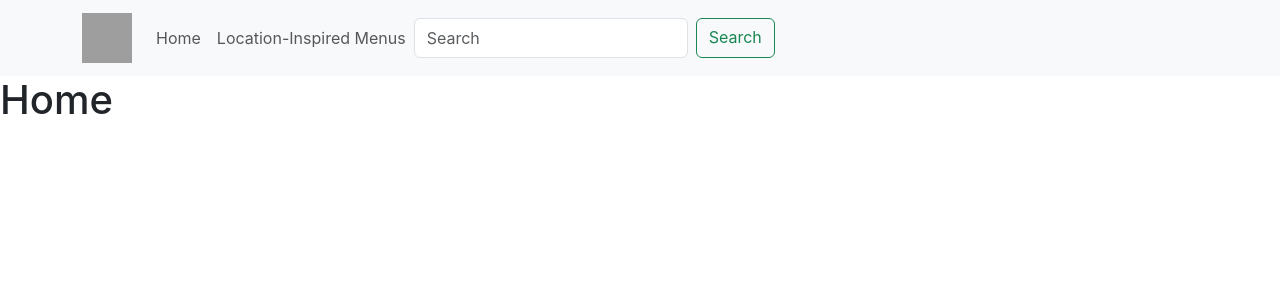
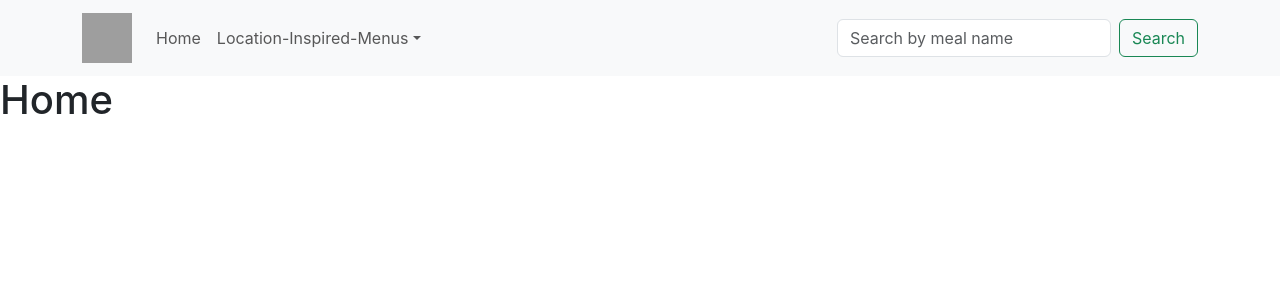
Before and after one commit to binyamolango/meal-app, a React (Create React App) app: page / in a window 1280 px wide. Shown: the top 300 px of the page. Built offline with nearby package versions, Linux system fonts and the light colour scheme; grey boxes are pictures that could not be loaded.

Commit message:
Update navbar

```diff
--- a/src/components/Navbar.js
+++ b/src/components/Navbar.js
@@ -3,11 +3,12 @@ import Container from 'react-bootstrap/Container';
 import Form from 'react-bootstrap/Form';
 import Nav from 'react-bootstrap/Nav';
 import Navbar from 'react-bootstrap/Navbar';
+import NavDropdown from 'react-bootstrap/NavDropdown';
 import { Link } from 'react-router-dom';
 
 const NavBar = () => {
   return (
-    <Navbar expand="lg" className="bg-body-tertiary">
+    <Navbar collapseOnSelect expand="lg" className="bg-body-tertiary">
       <Container>
         <Navbar.Brand as={Link} to="/">
           <img
@@ -16,21 +17,24 @@ const NavBar = () => {
             className='logo-img'
           />
         </Navbar.Brand>
-        <Navbar.Toggle aria-controls="basic-navbar-nav" />
-        <Navbar.Collapse id="basic-navbar-nav">
+        <Navbar.Toggle aria-controls="responsive-navbar-nav" />
+        <Navbar.Collapse id="responsive-navbar-nav">
           <Nav className="me-auto">
             <Nav.Link as={Link} to="/">Home</Nav.Link>
-            <Nav.Link as={Link} to="/location">Location-Inspired Menus</Nav.Link>
+            <NavDropdown title="Location-Inspired-Menus" id="collapsible-nav-dropdown">
+              <NavDropdown.Item as={Link} to="/location">Location 1</NavDropdown.Item>
+              <NavDropdown.Item as={Link} to="/location">Location 2</NavDropdown.Item>
+            </NavDropdown>
+          </Nav>
           <Form className="d-flex">
             <Form.Control
               type="search"
-                placeholder="Search"
+              placeholder="Search by meal name"
               className="me-2"
-                aria-label="Search by meal name"
+              aria-label="Search"
             />
             <Button as={Link} to="/meal" variant="outline-success">Search</Button>
           </Form>
-          </Nav>
         </Navbar.Collapse>
       </Container>
     </Navbar>
```
Lines whose indentation alone changed are shown as unchanged.
